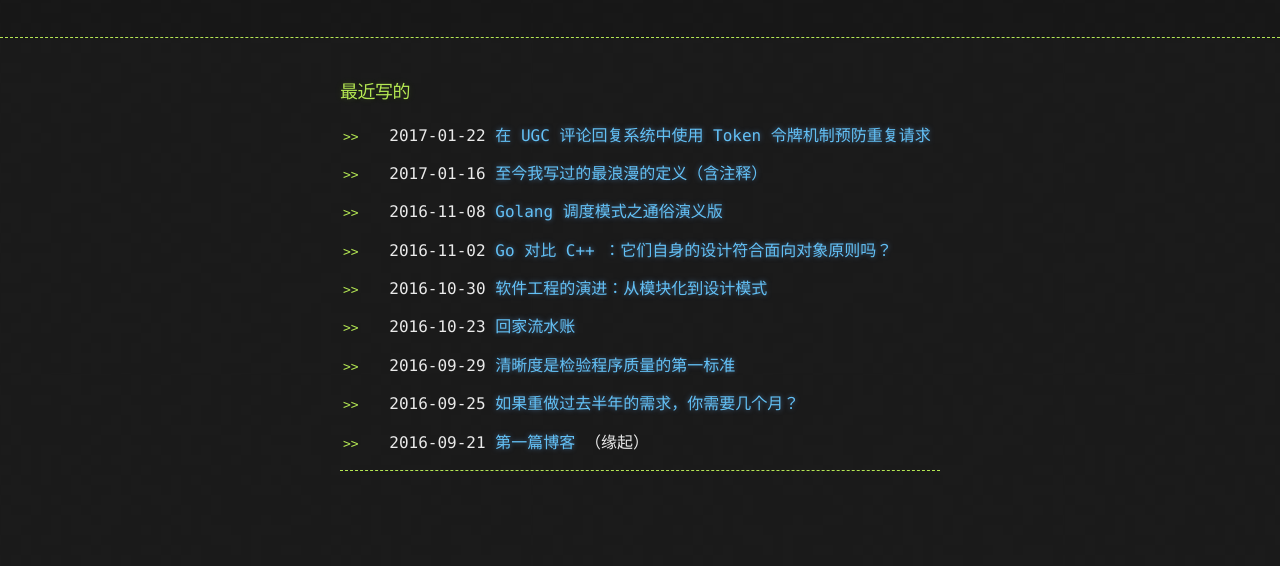
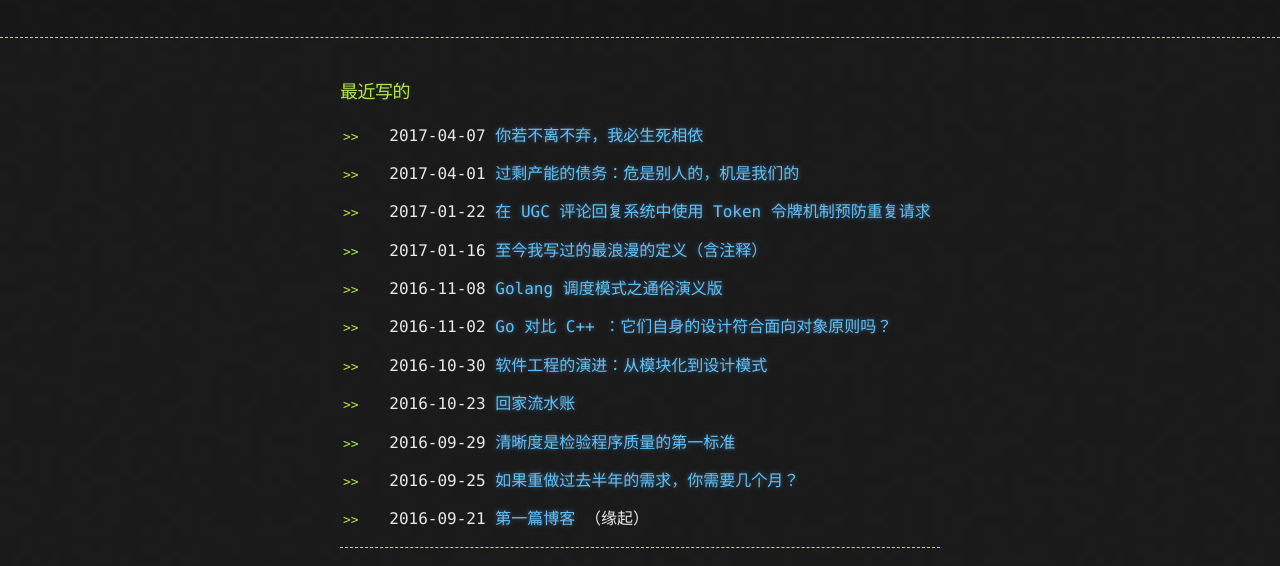
Before and after one commit to 6xiao/6xiao.github.io, a plain HTML site: page index.html in a window 1280 px wide. Shown: the part 158-724 px from the top of the page. Drawn offline with Linux system fonts and the light colour scheme.

Commit message:
add 20170401 and 20170407

```diff
--- a/index.html
+++ b/index.html
@@ -27,6 +27,12 @@
 	<div class="container">
 		<section id="main_content">
 			<h3>最近写的</h3>
+			<ul>
+				<li> 2017-04-07 <a href="2017/0407.love.html" target="_blank">你若不离不弃，我必生死相依</a></li>
+			</ul>
+			<ul>
+				<li> 2017-04-01 <a href="2017/0401.debt.html" target="_blank">过剩产能的债务：危是别人的，机是我们的</a></li>
+			</ul>
 			<ul>
 				<li> 2017-01-22 <a href="2017/0122.token.html" target="_blank">在 UGC 评论回复系统中使用 Token 令牌机制预防重复请求</a></li>
 			</ul>
```
